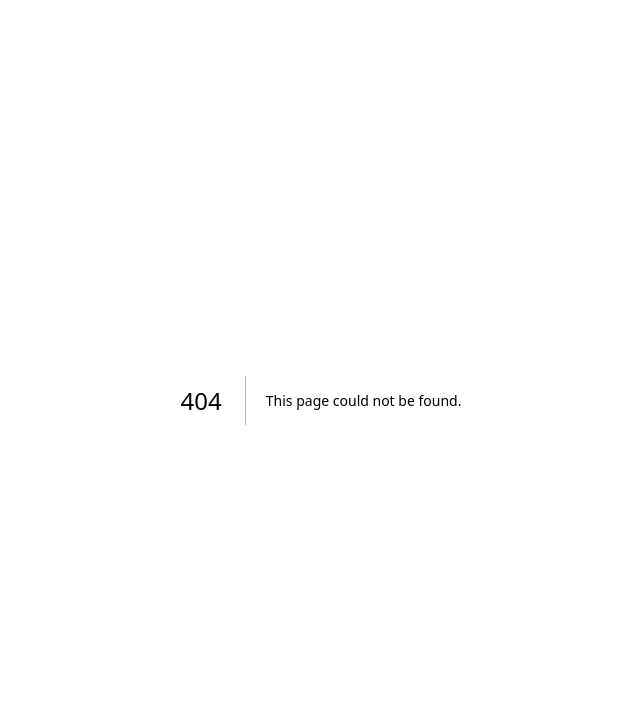
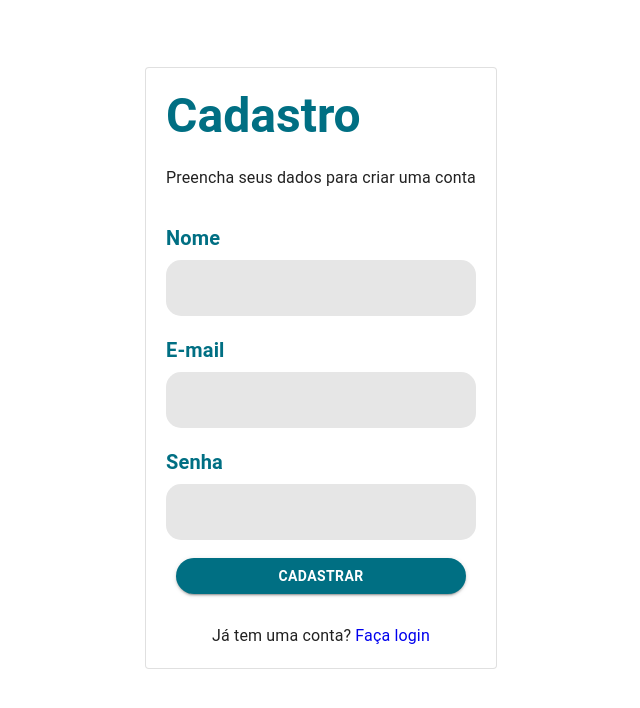
Before and after one commit to pedro21Ribeiro/crud-cipa, a Next.js app in the folder frontend/: page /register in a window 1280 px wide. Before the commit this address had no page. Shown: the top 708 px of the page, without its empty margins (319-959 px from the left). Built offline with nearby package versions, Linux system fonts and the light colour scheme.

Commit message:
feat(register): add user registration page and API route

```diff
--- /dev/null
+++ b/frontend/src/app/api/register/route.ts
@@ -0,0 +1,15 @@
+import { NextResponse } from "next/server";
+
+export async function POST(request: Request) {
+  try {
+    const { name, email, password } = await request.json();
+
+    // Simulação: salvar o usuário (aqui só vamos mostrar no console)
+    console.log("Novo usuário cadastrado:", { name, email, password });
+
+    return NextResponse.json({ message: "Cadastro realizado com sucesso!" }, { status: 201 });
+  } catch (error) {
+    console.error("Erro ao cadastrar:", error);
+    return NextResponse.json({ message: "Erro ao cadastrar usuário" }, { status: 500 });
+  }
+}
--- /dev/null
+++ b/frontend/src/app/register/page.tsx
@@ -0,0 +1,206 @@
+"use client";
+
+import React, { useState } from "react";
+import { useRouter } from "next/navigation";
+import Link from "next/link";
+import TextField from "@mui/material/TextField";
+import { Button, Card, Typography } from "@mui/material";
+
+export default function Register() {
+  const router = useRouter();
+  const [name, setName] = useState("");
+  const [email, setEmail] = useState("");
+  const [password, setPassword] = useState("");
+  const [error, setError] = useState("");
+
+  const handleRegister = async (e: React.FormEvent<HTMLFormElement>) => {
+    e.preventDefault();
+
+    if (!name || !email || !password) {
+      setError("Por favor, preencha todos os campos.");
+      return;
+    }
+
+    try {
+      const response = await fetch("/api/register", {
+        method: "POST",
+        headers: {
+          "Content-Type": "application/json",
+        },
+        body: JSON.stringify({ name, email, password }),
+      });
+
+      if (!response.ok) {
+        throw new Error("Erro ao cadastrar. Tente novamente.");
+      }
+
+      setError("");
+      router.push("/login"); // Redireciona para a tela de login após cadastro
+    } catch (err) {
+      if (err instanceof Error) {
+        setError(err.message);
+      } else {
+        setError("Ocorreu um erro desconhecido.");
+      }
+    }
+  };
+
+  return (
+    <div
+      style={{
+        display: "flex",
+        justifyContent: "center",
+        alignItems: "center",
+        height: "90vh",
+      }}
+    >
+      <Card
+        variant="outlined"
+        style={{ padding: "20px", maxWidth: "400px", margin: "auto" }}
+      >
+        <div style={{ paddingBottom: "20px" }}>
+          <Typography
+            variant="h3"
+            sx={{
+              paddingBottom: "20px",
+              color: "#006f83",
+              fontWeight: "bold",
+            }}
+          >
+            Cadastro
+          </Typography>
+          <Typography variant="subtitle1">
+            Preencha seus dados para criar uma conta
+          </Typography>
+        </div>
+
+        <form onSubmit={handleRegister}>
+          <Typography
+            variant="h6"
+            sx={{
+              position: "relative",
+              top: "10px",
+              color: "#006f83",
+              fontWeight: "bold",
+            }}
+          >
+            Nome
+          </Typography>
+          <TextField
+            variant="outlined"
+            fullWidth
+            margin="normal"
+            value={name}
+            onChange={(e) => setName(e.target.value)}
+            sx={{
+              backgroundColor: "rgba(230, 230, 230, 1)",
+              border: "0",
+              borderRadius: "15px",
+              "& .MuiOutlinedInput-root": {
+                "& fieldset": {
+                  border: "none",
+                },
+              },
+            }}
+          />
+
+          <Typography
+            variant="h6"
+            sx={{
+              position: "relative",
+              top: "10px",
+              color: "#006f83",
+              fontWeight: "bold",
+            }}
+          >
+            E-mail
+          </Typography>
+          <TextField
+            variant="outlined"
+            fullWidth
+            margin="normal"
+            value={email}
+            onChange={(e) => setEmail(e.target.value)}
+            sx={{
+              backgroundColor: "rgba(230, 230, 230, 1)",
+              border: "0",
+              borderRadius: "15px",
+              "& .MuiOutlinedInput-root": {
+                "& fieldset": {
+                  border: "none",
+                },
+              },
+            }}
+          />
+
+          <Typography
+            variant="h6"
+            sx={{
+              position: "relative",
+              top: "10px",
+              color: "#006f83",
+              fontWeight: "bold",
+            }}
+          >
+            Senha
+          </Typography>
+          <TextField
+            type="password"
+            variant="outlined"
+            fullWidth
+            margin="normal"
+            value={password}
+            onChange={(e) => setPassword(e.target.value)}
+            sx={{
+              backgroundColor: "rgba(230, 230, 230, 1)",
+              border: "0",
+              borderRadius: "15px",
+              "& .MuiOutlinedInput-root": {
+                "& fieldset": {
+                  border: "none",
+                },
+              },
+            }}
+          />
+
+          <div style={{ padding: "10px" }}>
+            <Button
+              variant="contained"
+              fullWidth
+              type="submit"
+              sx={{
+                margin: "auto",
+                display: "flex",
+                justifyContent: "center",
+                background: "#006f83",
+                border: "0",
+                borderRadius: "999px",
+              }}
+            >
+              <Typography
+                variant="inherit"
+                sx={{
+                  color: "#ffff",
+                  fontWeight: "bold",
+                }}
+              >
+                Cadastrar
+              </Typography>
+            </Button>
+          </div>
+
+          <div style={{ padding: "5px", textAlign: "center" }}>
+            {error && <Typography sx={{ color: "red" }}>{error}</Typography>}
+          </div>
+        </form>
+
+        <Typography sx={{ textAlign: "center", paddingTop: "10px" }}>
+          Já tem uma conta?{" "}
+          <Link href="/login" style={{ textDecoration: "none" }}>
+            Faça login
+          </Link>
+        </Typography>
+      </Card>
+    </div>
+  );
+}
```
